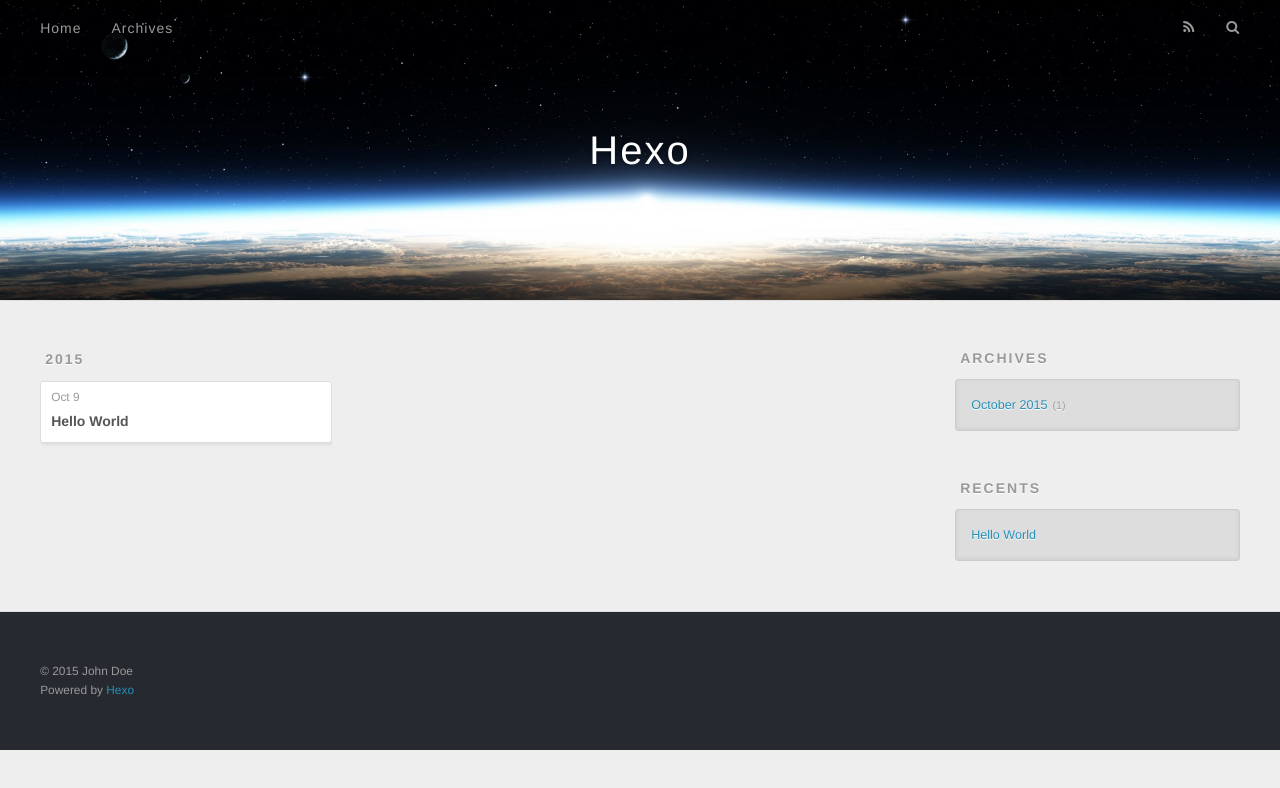
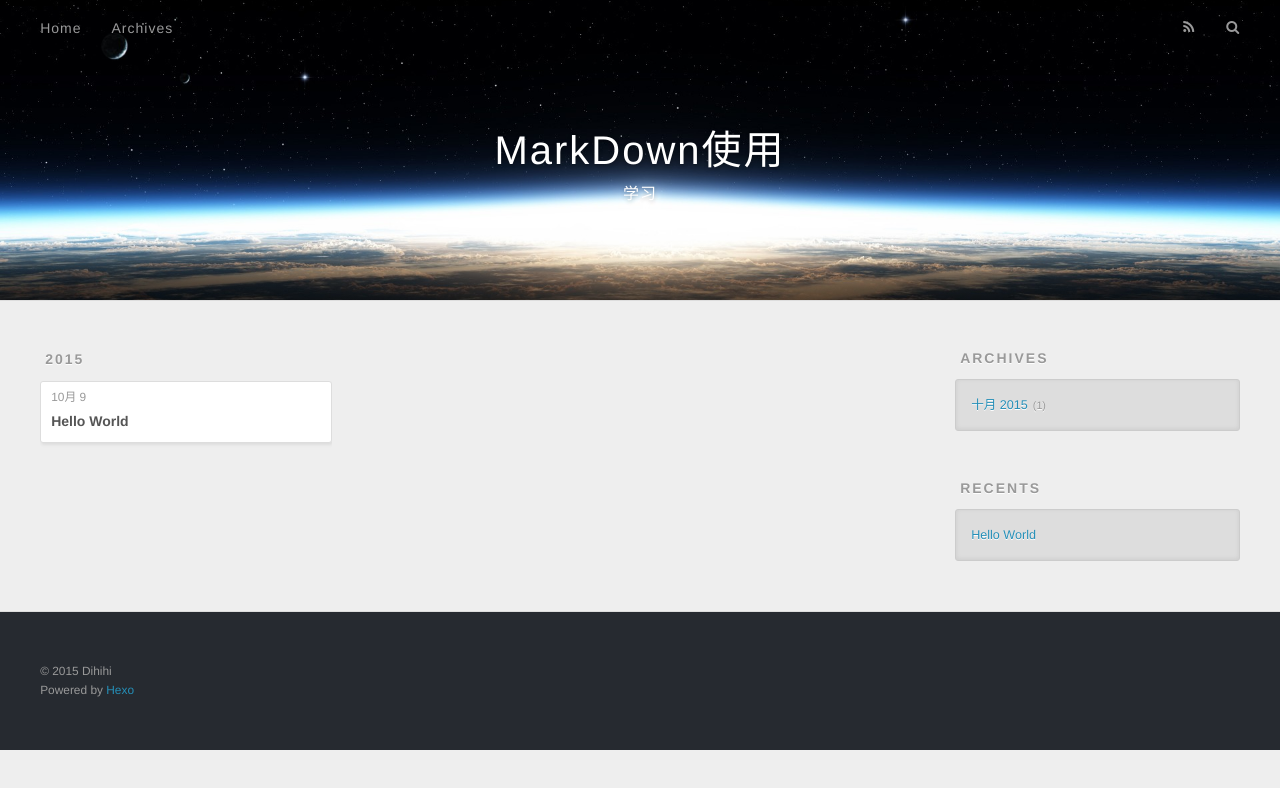
Before and after one commit to dihihi/dihihi.github.io, a plain HTML site: page archives/index.html in a window 1280 px wide. Drawn offline with nearby package versions, Linux system fonts and the light colour scheme.

Commit message:
Site updated: 2015-10-09 20:06:55

```diff
--- a/archives/index.html
+++ b/archives/index.html
@@ -3,19 +3,19 @@
 <head>
   <meta charset="utf-8">
 
-  <title>Archives | Hexo</title>
+  <title>Archives | MarkDown使用</title>
   <meta name="viewport" content="width=device-width, initial-scale=1, maximum-scale=1">
-  <meta name="description">
+  <meta name="description" content="学习 笔记 管理">
 <meta property="og:type" content="website">
-<meta property="og:title" content="Hexo">
-<meta property="og:url" content="http://yoursite.com/archives/index.html">
-<meta property="og:site_name" content="Hexo">
-<meta property="og:description">
+<meta property="og:title" content="MarkDown使用">
+<meta property="og:url" content="http://dihihi.github.io/archives/index.html">
+<meta property="og:site_name" content="MarkDown使用">
+<meta property="og:description" content="学习 笔记 管理">
 <meta name="twitter:card" content="summary">
-<meta name="twitter:title" content="Hexo">
-<meta name="twitter:description">
+<meta name="twitter:title" content="MarkDown使用">
+<meta name="twitter:description" content="学习 笔记 管理">
 
-    <link rel="alternative" href="/atom.xml" title="Hexo" type="application/atom+xml">
+    <link rel="alternative" href="/atom.xml" title="MarkDown使用" type="application/atom+xml">
 
 
     <link rel="icon" href="/favicon.png">
@@ -33,8 +33,12 @@
   <div id="header-outer" class="outer">
     <div id="header-title" class="inner">
       <h1 id="logo-wrap">
-        <a href="/" id="logo">Hexo</a>
+        <a href="/" id="logo">MarkDown使用</a>
       </h1>
+
+        <h2 id="subtitle-wrap">
+          <a href="/" id="subtitle">学习</a>
+        </h2>
 
     </div>
     <div id="header-inner" class="inner">
@@ -53,7 +57,7 @@
         <a id="nav-search-btn" class="nav-icon" title="Search"></a>
       </nav>
       <div id="search-form-wrap">
-        <form action="//google.com/search" method="get" accept-charset="UTF-8" class="search-form"><input type="search" name="q" results="0" class="search-form-input" placeholder="Search"><button type="submit" class="search-form-submit">&#xF002;</button><input type="hidden" name="sitesearch" value="http://yoursite.com"></form>
+        <form action="//google.com/search" method="get" accept-charset="UTF-8" class="search-form"><input type="search" name="q" results="0" class="search-form-input" placeholder="Search"><button type="submit" class="search-form-submit">&#xF002;</button><input type="hidden" name="sitesearch" value="http://dihihi.github.io"></form>
       </div>
     </div>
   </div>
@@ -76,7 +80,7 @@
   <div class="archive-article-inner">
     <header class="archive-article-header">
       <a href="/2015/10/09/hello-world/" class="archive-article-date">
-  <time datetime="2015-10-09T10:51:25.957Z" itemprop="datePublished">Oct 9</time>
+  <time datetime="2015-10-09T10:51:25.957Z" itemprop="datePublished">10月 9</time>
 </a>
 
 
@@ -106,7 +110,7 @@
   <div class="widget-wrap">
     <h3 class="widget-title">Archives</h3>
     <div class="widget">
-      <ul class="archive-list"><li class="archive-list-item"><a class="archive-list-link" href="/archives/2015/10/">October 2015</a><span class="archive-list-count">1</span></li></ul>
+      <ul class="archive-list"><li class="archive-list-item"><a class="archive-list-link" href="/archives/2015/10/">十月 2015</a><span class="archive-list-count">1</span></li></ul>
     </div>
   </div>
 
@@ -133,7 +137,7 @@
 
   <div class="outer">
     <div id="footer-info" class="inner">
-      &copy; 2015 John Doe<br>
+      &copy; 2015 Dihihi<br>
       Powered by <a href="http://hexo.io/" target="_blank">Hexo</a>
     </div>
   </div>
```
Also changed, not shown: 2015/10/09/hello-world/index.html (+13 -9 lines), archives/2015/10/index.html (+18 -14 lines), archives/2015/index.html (+18 -14 lines), index.html (+18 -14 lines).
